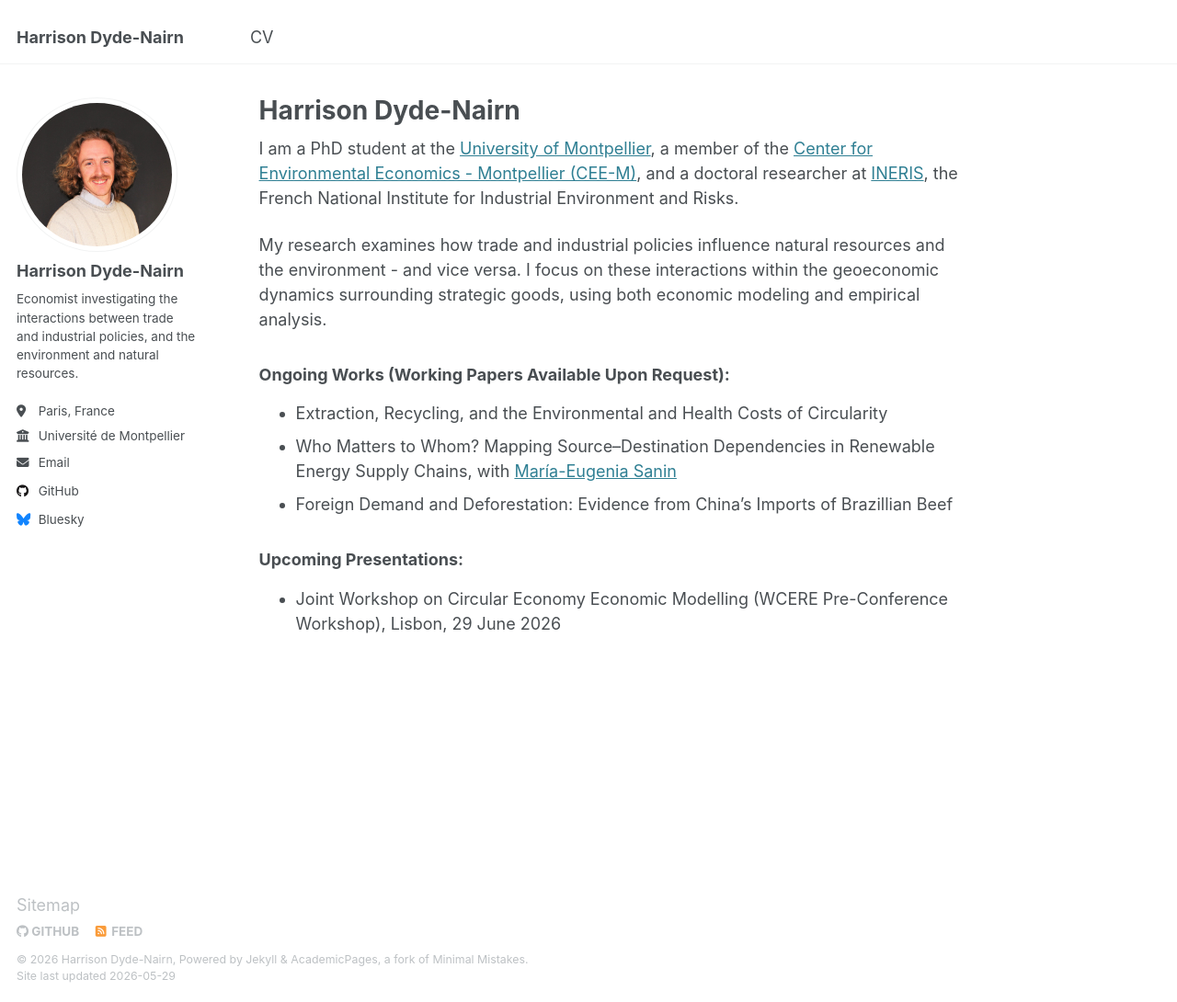
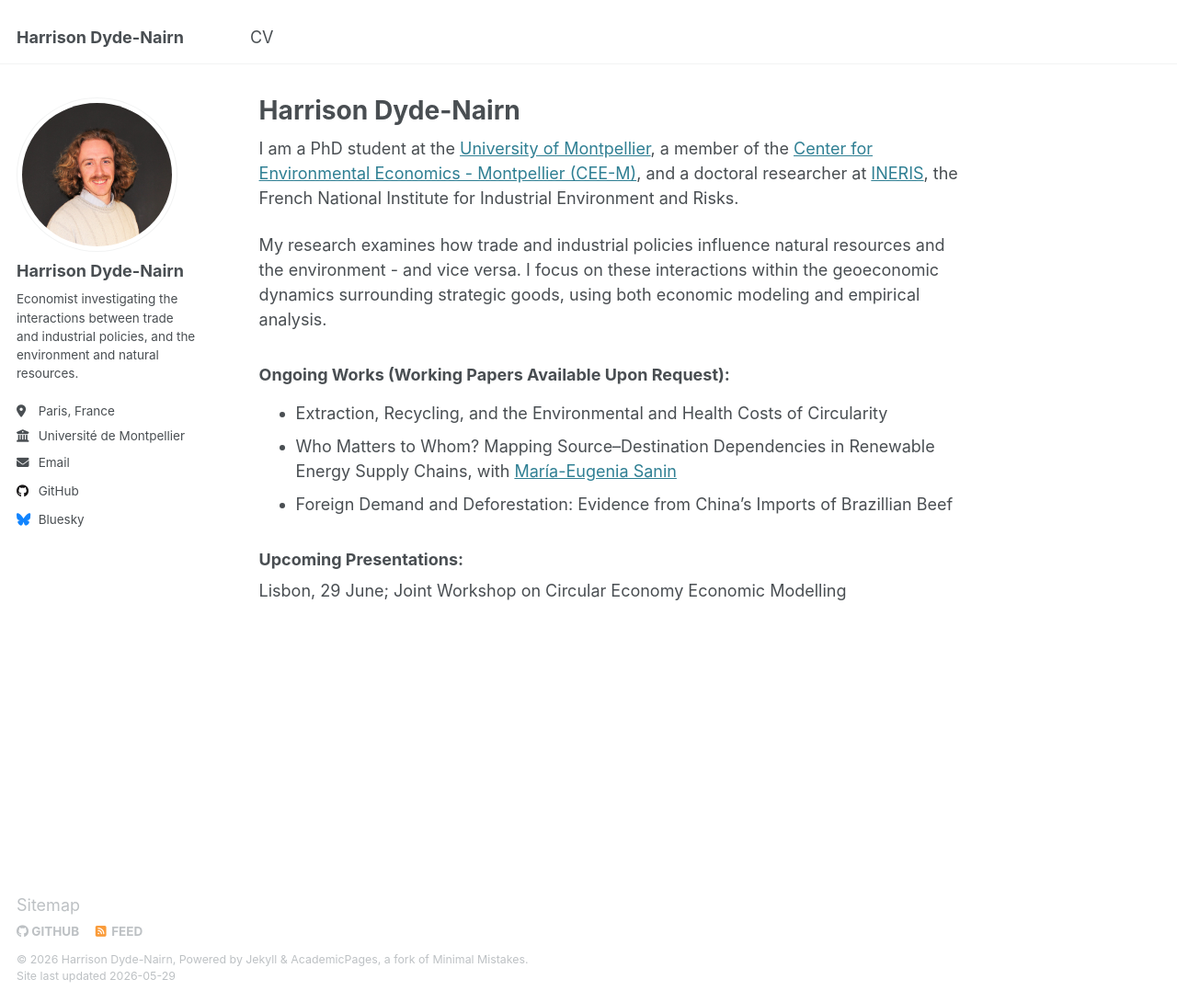
Before and after one commit to hdydenairn/hdydenairn.github.io, a Jekyll site: the page built from _pages/about.md, in a window 1280 px wide and 1090 px high. Shown: the whole window at 92% size. Built offline with Jekyll 4.4.1, drawn with Linux system fonts in a browser that asks for light colours.

Commit message:
Update about.md

```diff
--- a/_pages/about.md
+++ b/_pages/about.md
@@ -18,4 +18,4 @@ My research examines how trade and industrial policies influence natural resourc
 - Foreign Demand and Deforestation: Evidence from China’s Imports of Brazillian Beef
 
 ### Upcoming Presentations:
-- Joint Workshop on Circular Economy Economic Modelling (WCERE Pre-Conference Workshop), Lisbon, 29 June 2026
+Lisbon, 29 June; Joint Workshop on Circular Economy Economic Modelling
```
